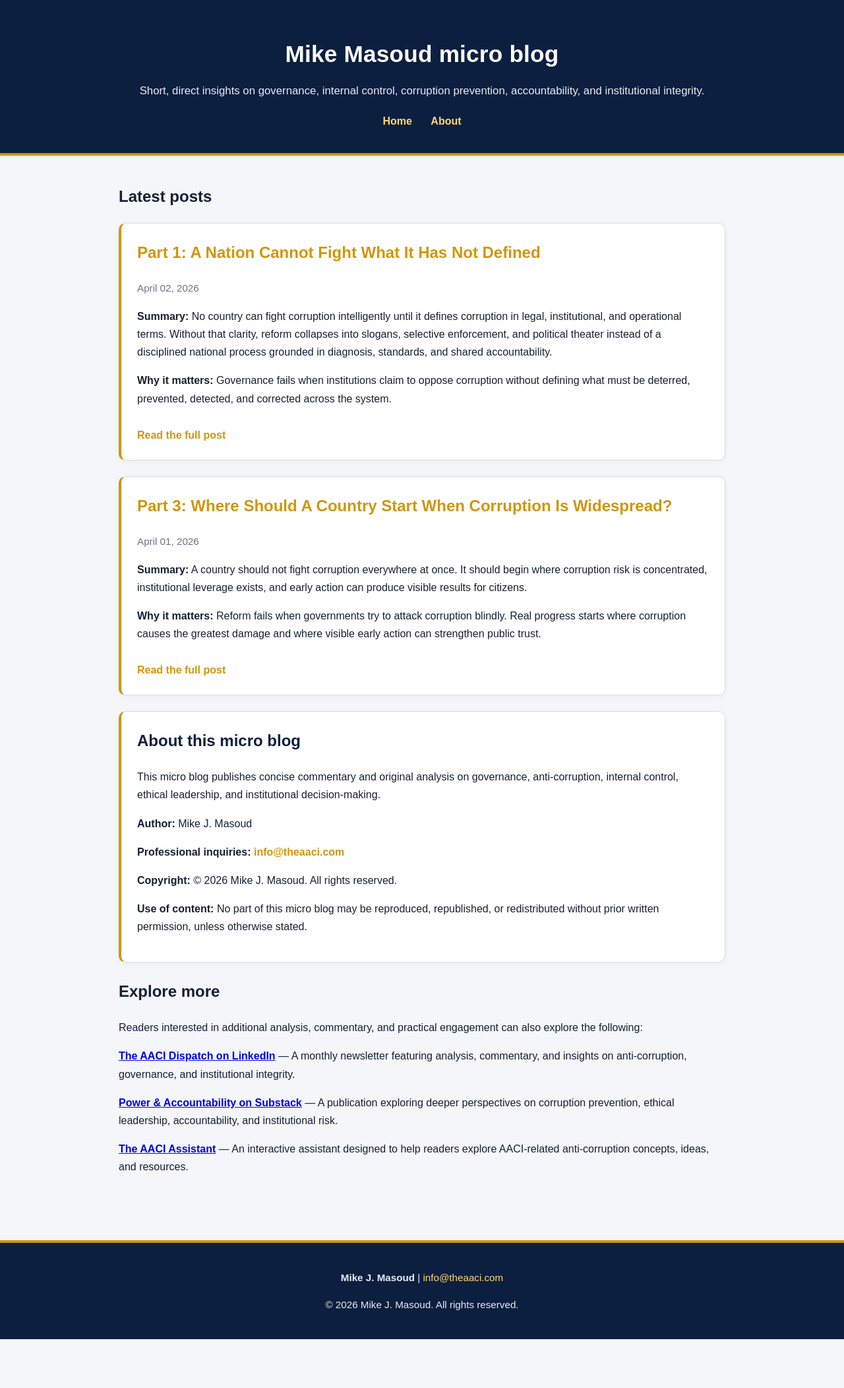
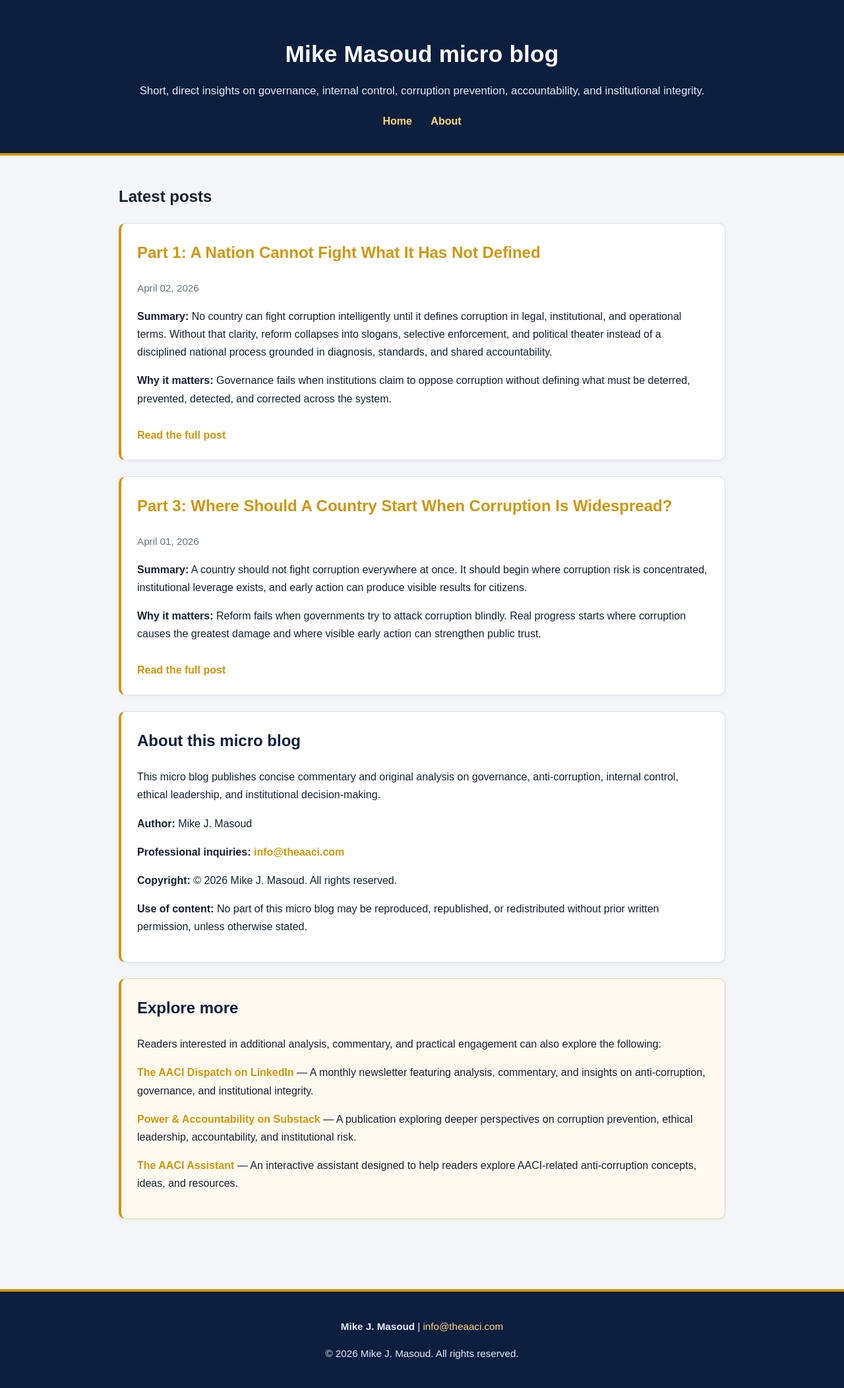
Before and after one commit to mikemasoud/microblog, a Jekyll site: the page built from index.md, in a window 1280 px wide. Shown: the whole page at 66% size. Built offline with Jekyll 4.4.1, drawn with Linux system fonts in a browser that asks for light colours; before the commit the page ends 2030 px from its top, so only the background shows below that.

Commit message:
Update style.css

```diff
--- a/assets/style.css
+++ b/assets/style.css
@@ -56,7 +56,8 @@ body {
 
 .post-card,
 .article-body,
-.about {
+.about,
+.about-page {
   background: #ffffff;
   border: 1px solid #d7dee8;
   border-left: 4px solid #d0960c;
@@ -66,9 +67,21 @@ body {
   box-shadow: 0 2px 10px rgba(12, 31, 63, 0.04);
 }
 
+.explore-more {
+  background: #fffaf0;
+  border: 1px solid #ead7a1;
+  border-left: 4px solid #d0960c;
+  border-radius: 10px;
+  padding: 24px;
+  margin-bottom: 24px;
+  box-shadow: 0 2px 10px rgba(12, 31, 63, 0.04);
+}
+
 .post-card h2,
 .article-body h1,
-.about h2 {
+.about h2,
+.about-page h2,
+.explore-more h2 {
   color: #0c1f3f;
   margin-top: 0;
 }
@@ -81,7 +94,9 @@ body {
 
 .post-card a,
 .article-body a,
-.about a {
+.about a,
+.about-page a,
+.explore-more a {
   color: #d0960c;
   text-decoration: none;
   font-weight: 600;
@@ -89,7 +104,9 @@ body {
 
 .post-card a:hover,
 .article-body a:hover,
-.about a:hover {
+.about a:hover,
+.about-page a:hover,
+.explore-more a:hover {
   color: #0c1f3f;
   text-decoration: underline;
 }
```
